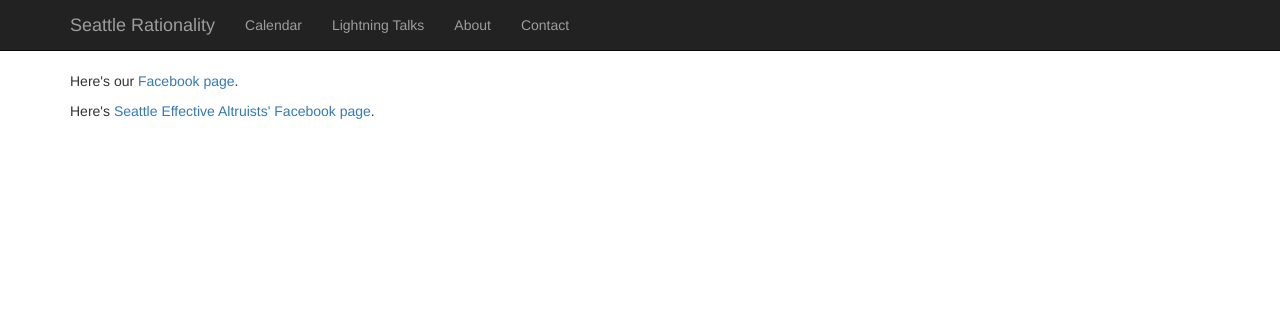
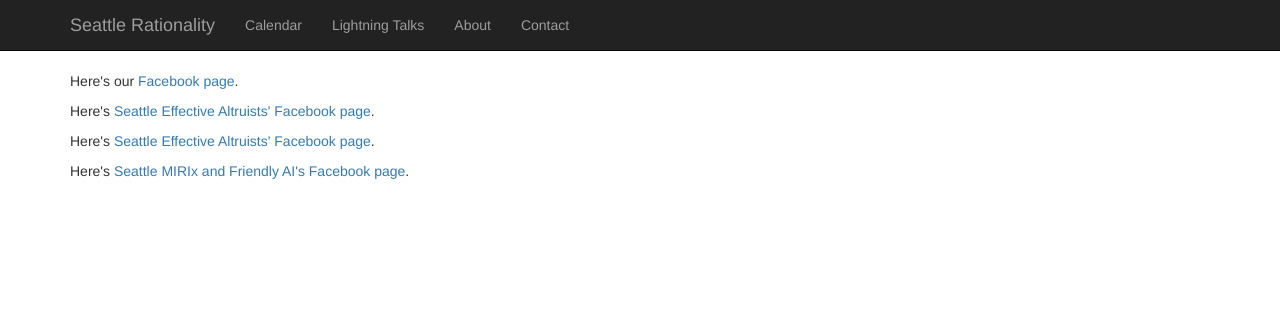
Before and after one commit to speezepearson/seattlerationality, a Django app: page /contact in a window 1280 px wide. Shown: the top 311 px of the page. Run offline with Django 3.2, Linux system fonts and the light colour scheme; some libraries are stand-ins or nearby versions.

Commit message:
move most Facebook links to Contact page

```diff
--- a/seattlerationality/templates/seattlerationality/contact.html
+++ b/seattlerationality/templates/seattlerationality/contact.html
@@ -5,4 +5,8 @@
 
 <p>Here's <a href="https://www.facebook.com/groups/SeattleEffectiveAltruists/">Seattle Effective Altruists' Facebook page</a>.</p>
 
+<p>Here's <a href="https://www.facebook.com/groups/SeattleEffectiveAltruists/">Seattle Effective Altruists' Facebook page</a>.</p>
+
+<p>Here's <a href="https://www.facebook.com/groups/791851244271754/">Seattle MIRIx and Friendly AI's Facebook page</a>.</p>
+
 {% endblock %}
--- a/seattlerationality/templates/seattlerationality/index.html
+++ b/seattlerationality/templates/seattlerationality/index.html
@@ -13,10 +13,6 @@
 
   <p>Here's our <a href="https://www.facebook.com/groups/seattlerationality/">Facebook page</a>.</p>
 
-  <p>Here's <a href="https://www.facebook.com/groups/SeattleEffectiveAltruists/">Seattle Effective Altruists' Facebook page</a>.</p>
-
-  <p>Here's <a href="https://www.facebook.com/groups/791851244271754/">Seattle MIRIx and Friendly AI's Facebook page</a>.</p>
-
   <p style="font-size:.8em; color:gray">
     (<a href="/admin">Admin site</a>. You'll have to <code>python manage.py createsuperuser</code> to log in.)
   </p>
```
